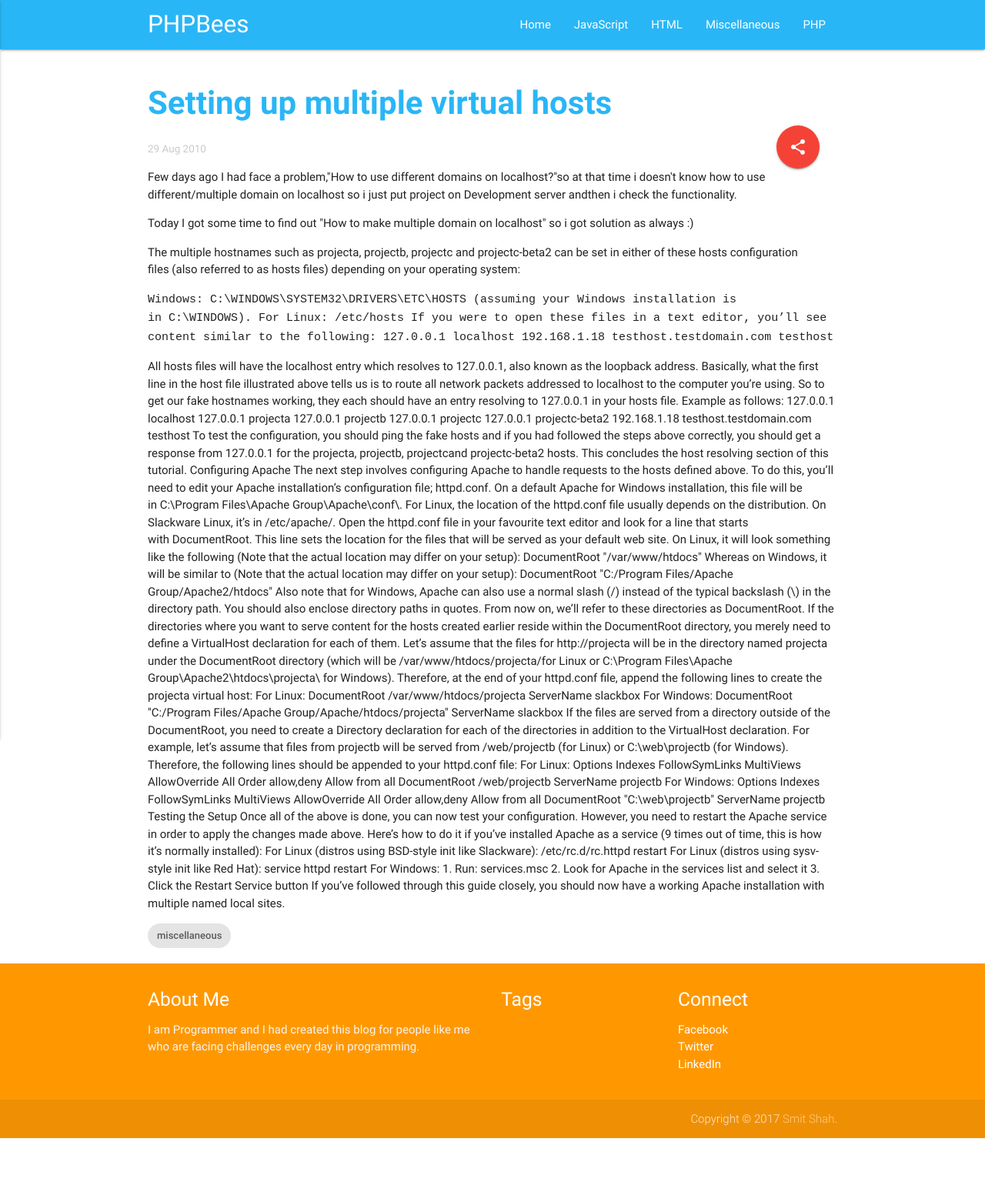
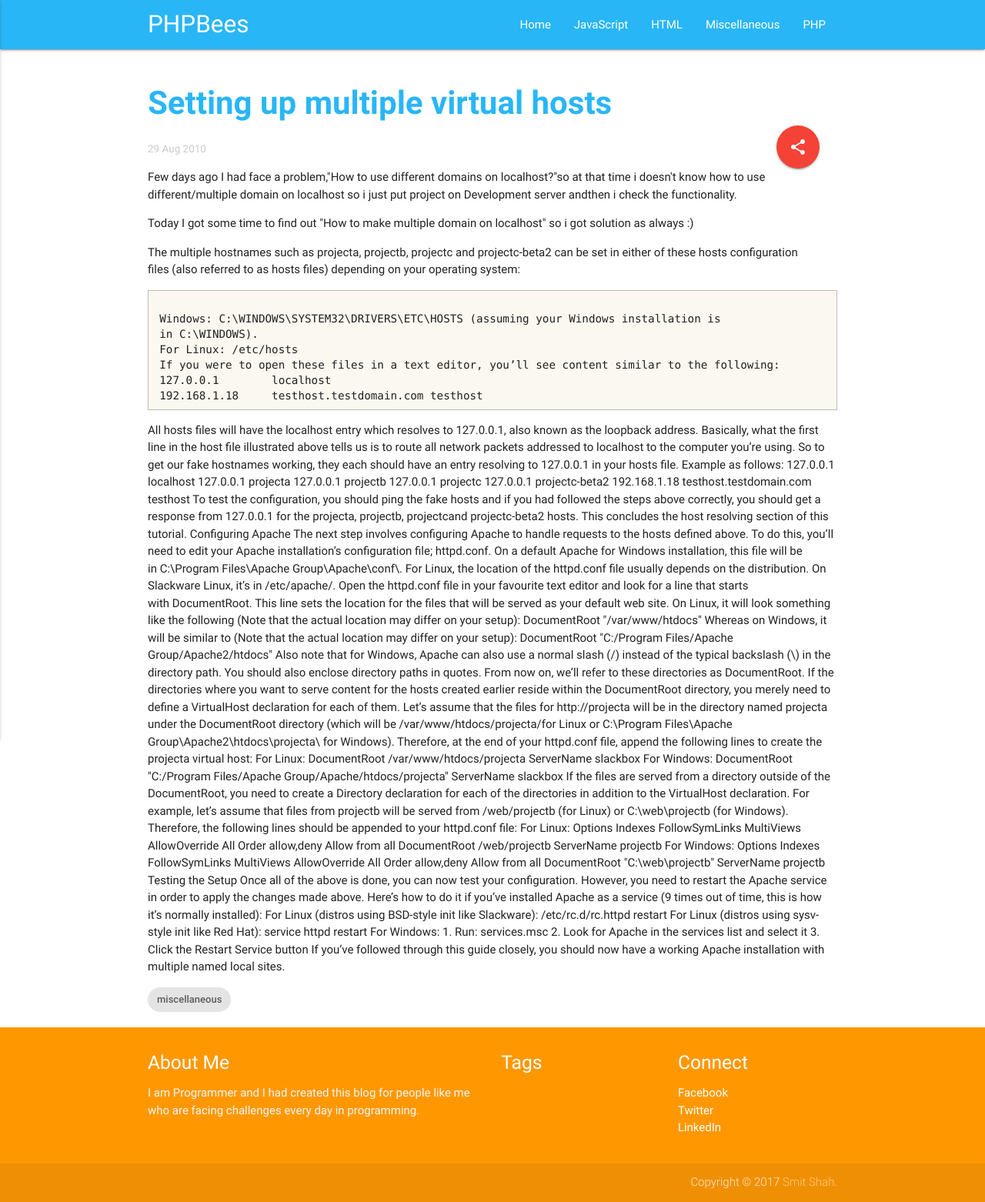
Before and after one commit to smitshah81/phpbees.com, a Jekyll site: the page built from _posts/2010-08-29-setting-up-multiple-virtual-hosts.markdown, in a window 1280 px wide. Shown: the whole page at 77% size. Built offline with Jekyll 4.4.1, drawn with Linux system fonts in a browser that asks for light colours; our own code applies the rules of GitHub Pages for plain Markdown files; comment, search, counter and statistics services are not loaded; before the commit the page ends 1479 px from its top, so only the background shows below that.

Commit message:
css changes

```diff
--- a/_sass/main.scss
+++ b/_sass/main.scss
@@ -80,3 +80,29 @@
     line-height: 40px !important;
     width: 40px !important;
 }
+pre {
+        font-family: "Courier 10 Pitch", Courier, monospace;
+        font-size: 95%;
+        line-height: 140%;
+        white-space: pre;
+        white-space: pre-wrap;
+        white-space: -moz-pre-wrap;
+        white-space: -o-pre-wrap;
+    }
+
+    code {
+        font-family: Monaco, Consolas, "Andale Mono", "DejaVu Sans Mono", monospace;
+        font-size: 95%;
+        line-height: 140%;
+        white-space: pre;
+        white-space: pre-wrap;
+        white-space: -moz-pre-wrap;
+        white-space: -o-pre-wrap;
+        background: #faf8f0;
+    }
+
+    .post-content code {
+        display: block;
+        padding: 0.5em 1em;
+        border: 1px solid #bebab0;
+    }
```
